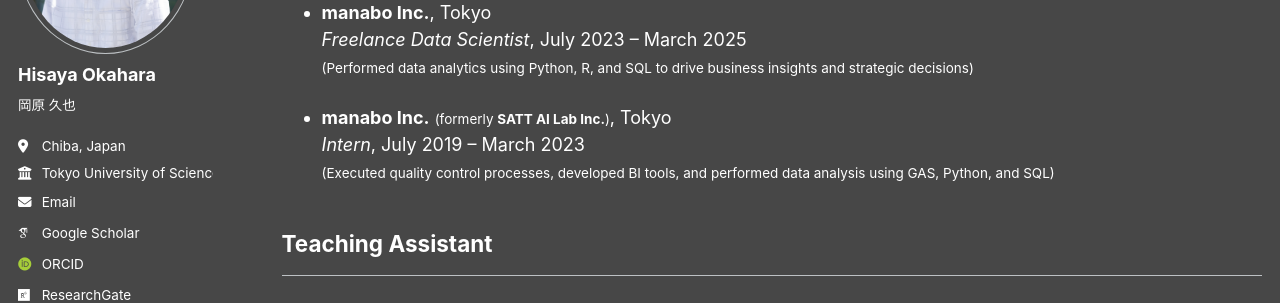
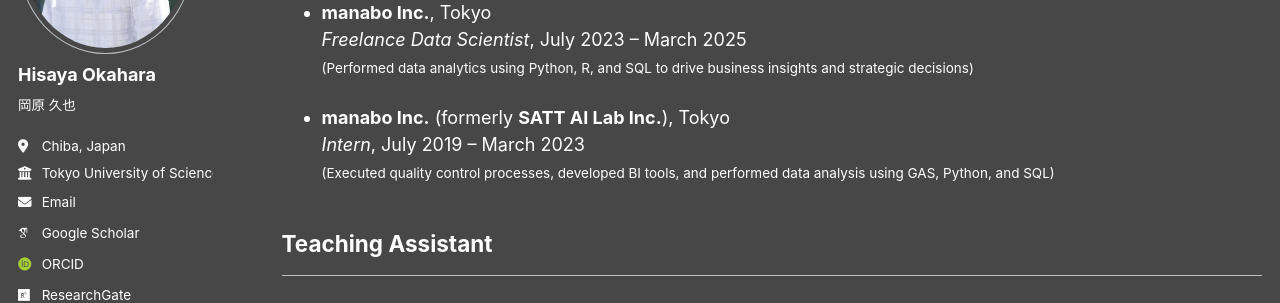
Before and after one commit to h-okahara/h-okahara.github.io, a Jekyll site: the page built from _pages/experiences.md, in a window 1280 px wide and 900 px high. Shown: the part 237-540 px from the top of the window. Built offline with Jekyll 4.4.1, drawn with Linux system fonts in a browser that asks for light colours; some web fonts are replaced.

```diff
--- a/_pages/experiences.md
+++ b/_pages/experiences.md
@@ -12,7 +12,7 @@ author_profile: true
   *Freelance Data Scientist*, July 2023 – March 2025
   <small> (Performed data analytics using Python, R, and SQL to drive business insights and strategic decisions) </small>
 
-- **manabo Inc.** <small>(formerly **SATT AI Lab Inc.**)</small>, Tokyo
+- **manabo Inc.** (formerly **SATT AI Lab Inc.**), Tokyo
   *Intern*, July 2019 – March 2023
   <small> (Executed quality control processes, developed BI tools, and performed data analysis using GAS, Python, and SQL) </small>
 
```
